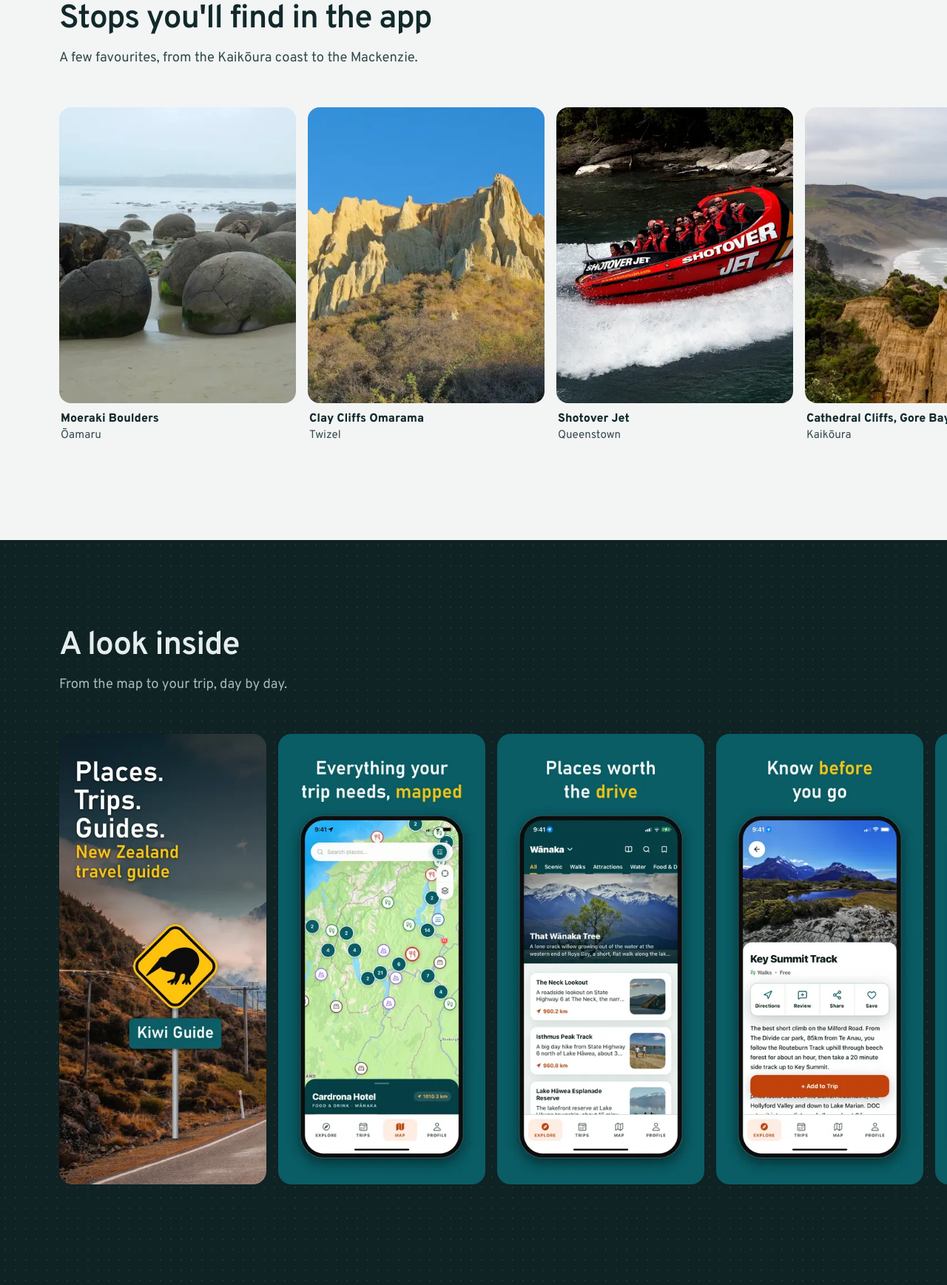
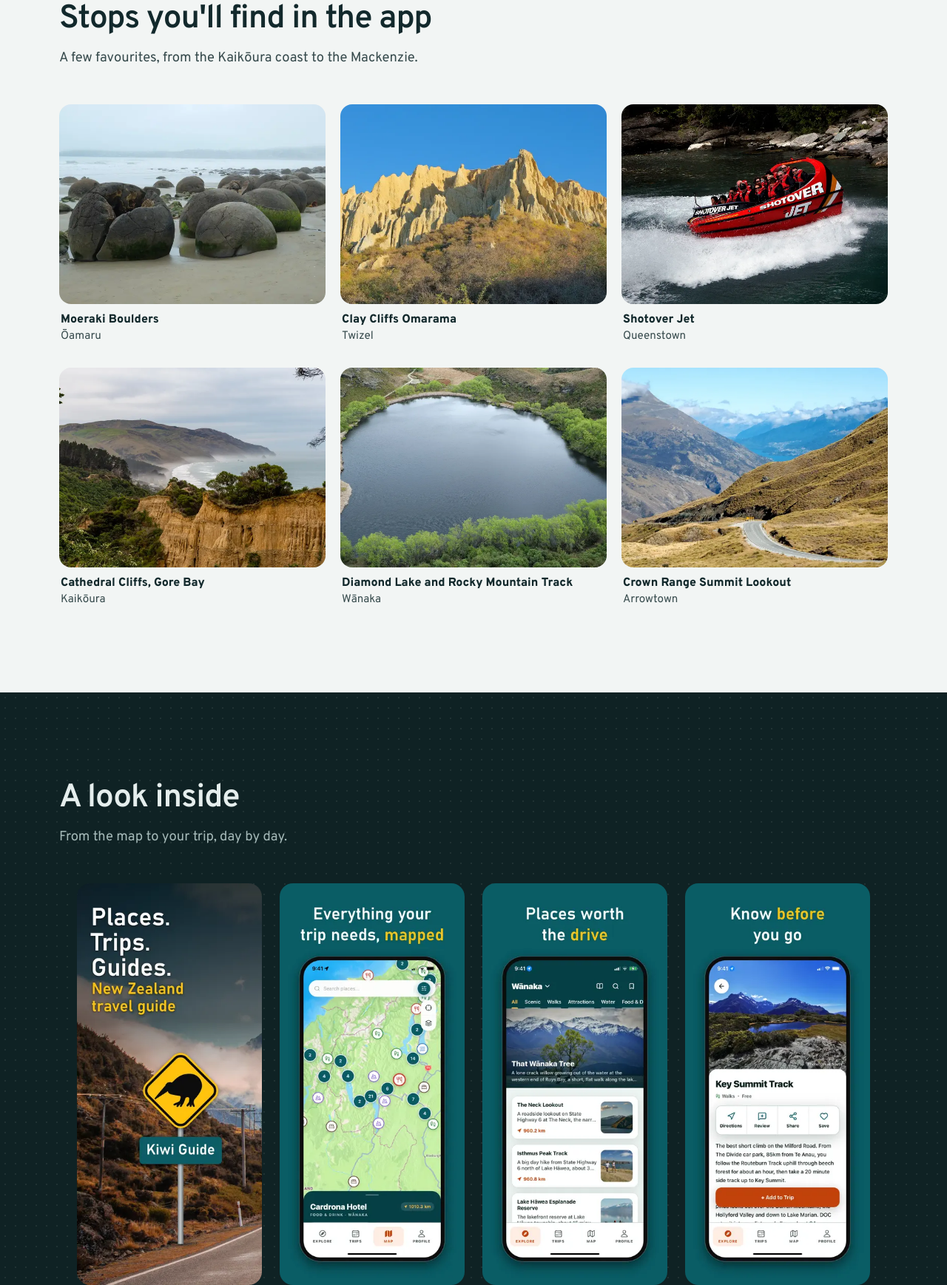
Before and after one commit to nalinpa/kiwiguide-site, a plain HTML site: page public/index.html in a window 1280 px wide. Shown: the part 2024-3761 px from the top of the page at 74% size. Drawn offline with Linux system fonts and the light colour scheme.

Commit message:
Wide screens: places strip becomes a 3x2 grid, screenshots two centred rows
No sideways scrolling with a mouse; phones keep the swipeable strips.

Co-Authored-By: Claude Opus 5.5 <noreply@anthropic.com>

```diff
--- a/public/index.html
+++ b/public/index.html
@@ -28,7 +28,7 @@
   <link rel="apple-touch-icon" href="/img/apple-touch-icon.png">
   <link rel="preload" href="/fonts/overpass-latin-400-normal.woff2" as="font" type="font/woff2" crossorigin>
   <link rel="preload" href="/fonts/overpass-latin-600-normal.woff2" as="font" type="font/woff2" crossorigin>
-  <link rel="stylesheet" href="/styles.css?v=11">
+  <link rel="stylesheet" href="/styles.css?v=12">
 </head>
 <body>
   <header class="topbar wrap">
@@ -134,7 +134,7 @@
         <h2 id="places">Stops you'll find in the app</h2>
         <p>A few favourites, from the Kaikōura coast to the Mackenzie.</p>
       </div>
-      <ul class="places" tabindex="0" aria-label="Places in the app, scrolls sideways">
+      <ul class="places" tabindex="0" aria-label="Places in the app">
         <li><img src="/img/photo-moeraki-800.webp" width="800" height="533" loading="lazy" alt="Large round boulders on the sand at low tide."><p><strong>Moeraki Boulders</strong> Ōamaru</p></li>
         <li><img src="/img/photo-clay-cliffs-800.webp" width="800" height="450" loading="lazy" alt="Jagged gold clay pinnacles under a blue sky."><p><strong>Clay Cliffs Omarama</strong> Twizel</p></li>
         <li><img src="/img/photo-shotover-jet-800.webp" width="800" height="532" loading="lazy" alt="A red jet boat full of passengers spinning through a narrow river canyon."><p><strong>Shotover Jet</strong> Queenstown</p></li>
@@ -149,14 +149,14 @@
         <h2 id="screens">A look inside</h2>
         <p>From the map to your trip, day by day.</p>
       </div>
-      <ul class="shots" tabindex="0" aria-label="App screenshots, scrolls sideways">
-        <li><img src="/img/shot-01-poster-360.webp" srcset="/img/shot-01-poster-360.webp 360w, /img/shot-01-poster-720.webp 720w" sizes="220px" width="360" height="782" loading="lazy" alt="Kiwi Guide: places, trips and guides for a New Zealand trip."></li>
-        <li><img src="/img/shot-02-map-360.webp" srcset="/img/shot-02-map-360.webp 360w, /img/shot-02-map-720.webp 720w" sizes="220px" width="360" height="782" loading="lazy" alt="Everything your trip needs, mapped: the map around Wānaka with places marked by type."></li>
-        <li><img src="/img/shot-03-explore-360.webp" srcset="/img/shot-03-explore-360.webp 360w, /img/shot-03-explore-720.webp 720w" sizes="220px" width="360" height="782" loading="lazy" alt="Places worth the drive: places in Wānaka, led by That Wānaka Tree, with filters for walks, scenic spots and more."></li>
-        <li><img src="/img/shot-04-place-360.webp" srcset="/img/shot-04-place-360.webp 360w, /img/shot-04-place-720.webp 720w" sizes="220px" width="360" height="782" loading="lazy" alt="Know before you go: the Key Summit Track page with a photo, directions, reviews and Add to Trip."></li>
-        <li><img src="/img/shot-05-suggested-trips-360.webp" srcset="/img/shot-05-suggested-trips-360.webp 360w, /img/shot-05-suggested-trips-720.webp 720w" sizes="220px" width="360" height="782" loading="lazy" alt="Ready-made trips, or build your own: a new trip from Christchurch with South Island in 7, 10, 14 and 21 Days to choose from."></li>
-        <li><img src="/img/shot-06-trip-days-360.webp" srcset="/img/shot-06-trip-days-360.webp 360w, /img/shot-06-trip-days-720.webp 720w" sizes="220px" width="360" height="782" loading="lazy" alt="Your trip, day by day: days from Haast to Wānaka through to the Catlins, each with its places and driving time."></li>
-        <li><img src="/img/shot-07-guide-360.webp" srcset="/img/shot-07-guide-360.webp 360w, /img/shot-07-guide-720.webp 720w" sizes="220px" width="360" height="782" loading="lazy" alt="Road, weather and local tips: the guide's South Island topics, from driving to outdoor safety."></li>
+      <ul class="shots" tabindex="0" aria-label="App screenshots">
+        <li><img src="/img/shot-01-poster-360.webp" srcset="/img/shot-01-poster-360.webp 360w, /img/shot-01-poster-720.webp 720w" sizes="250px" width="360" height="782" loading="lazy" alt="Kiwi Guide: places, trips and guides for a New Zealand trip."></li>
+        <li><img src="/img/shot-02-map-360.webp" srcset="/img/shot-02-map-360.webp 360w, /img/shot-02-map-720.webp 720w" sizes="250px" width="360" height="782" loading="lazy" alt="Everything your trip needs, mapped: the map around Wānaka with places marked by type."></li>
+        <li><img src="/img/shot-03-explore-360.webp" srcset="/img/shot-03-explore-360.webp 360w, /img/shot-03-explore-720.webp 720w" sizes="250px" width="360" height="782" loading="lazy" alt="Places worth the drive: places in Wānaka, led by That Wānaka Tree, with filters for walks, scenic spots and more."></li>
+        <li><img src="/img/shot-04-place-360.webp" srcset="/img/shot-04-place-360.webp 360w, /img/shot-04-place-720.webp 720w" sizes="250px" width="360" height="782" loading="lazy" alt="Know before you go: the Key Summit Track page with a photo, directions, reviews and Add to Trip."></li>
+        <li><img src="/img/shot-05-suggested-trips-360.webp" srcset="/img/shot-05-suggested-trips-360.webp 360w, /img/shot-05-suggested-trips-720.webp 720w" sizes="250px" width="360" height="782" loading="lazy" alt="Ready-made trips, or build your own: a new trip from Christchurch with South Island in 7, 10, 14 and 21 Days to choose from."></li>
+        <li><img src="/img/shot-06-trip-days-360.webp" srcset="/img/shot-06-trip-days-360.webp 360w, /img/shot-06-trip-days-720.webp 720w" sizes="250px" width="360" height="782" loading="lazy" alt="Your trip, day by day: days from Haast to Wānaka through to the Catlins, each with its places and driving time."></li>
+        <li><img src="/img/shot-07-guide-360.webp" srcset="/img/shot-07-guide-360.webp 360w, /img/shot-07-guide-720.webp 720w" sizes="250px" width="360" height="782" loading="lazy" alt="Road, weather and local tips: the guide's South Island topics, from driving to outdoor safety."></li>
       </ul>
     </section>
 
--- a/public/styles.css
+++ b/public/styles.css
@@ -225,7 +225,11 @@ main > .hero { margin-top: 0; display: grid; }
 .places img { aspect-ratio: 4 / 5; object-fit: cover; border-radius: 16px; }
 .places p { margin: 10px 2px 0; color: var(--muted); font-size: 0.95rem; line-height: 1.4; }
 .places strong { display: block; color: var(--ink); font-size: 1rem; }
-@media (min-width: 1240px) { .places li { flex: 0 0 calc((1120px - 2 * 16px) / 3.4); } }
+/* Wider screens: a grid, nothing to scroll sideways with a mouse */
+@media (min-width: 768px) {
+  .places { display: grid; grid-template-columns: repeat(3, 1fr); gap: 32px 20px; overflow: visible; width: min(100% - 32px, 1120px); margin-inline: auto; padding: 0; }
+  .places img { aspect-ratio: 4 / 3; }
+}
 
 /* Screenshots: dark band */
 main > .shots-sec {
@@ -238,6 +242,11 @@ main > .shots-sec {
 .shots-sec .section-head p { color: #a6bab9; }
 .shots li { flex: 0 0 min(64vw, 280px); scroll-snap-align: start; }
 .shots img { border-radius: 18px; }
+/* Two centred rows (4 then 3), in the App Store order */
+@media (min-width: 1024px) {
+  .shots { flex-wrap: wrap; justify-content: center; gap: 28px 24px; overflow: visible; width: min(100% - 32px, 1120px); margin-inline: auto; padding: 0; }
+  .shots li { flex: 0 0 calc((100% - 3 * 24px) / 4); max-width: 250px; }
+}
 
 /* Numbers band */
 .stats { display: grid; grid-template-columns: 1fr 1fr; border-top: 1px solid var(--line); }
```
Also changed, not shown: public/privacy/index.html (+1 -1 lines), public/terms/index.html (+1 -1 lines).
